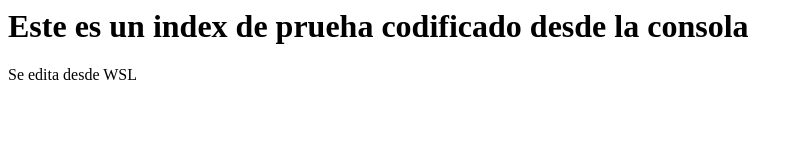
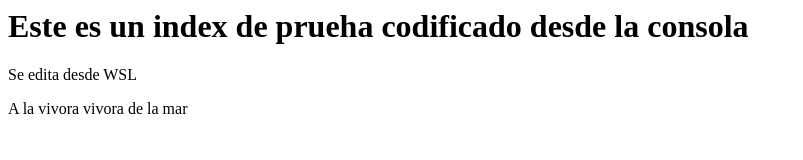
Before and after one commit to cdramirezh/cdramirezh, a plain HTML site: page index.html in a window 1280 px wide. Shown: the whole page, without its empty margins (0-803 px from the left). Drawn offline with Linux system fonts and the light colour scheme.

Commit message:
2nd edit from WSL

```diff
--- a/index.html
+++ b/index.html
@@ -3,4 +3,5 @@
 <body>
 	<h1>Este es un index de prueha codificado desde la consola</h1>
 	<p>Se edita desde WSL</p>
+	<p>A la vivora vivora de la mar</p>
 </body>
```
